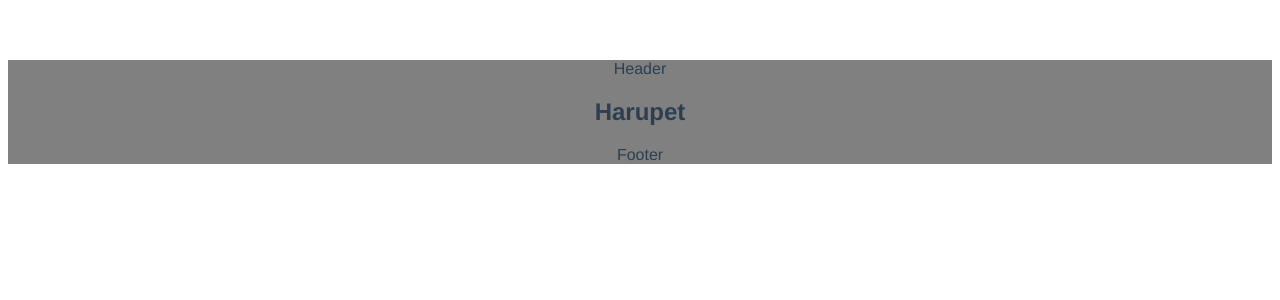
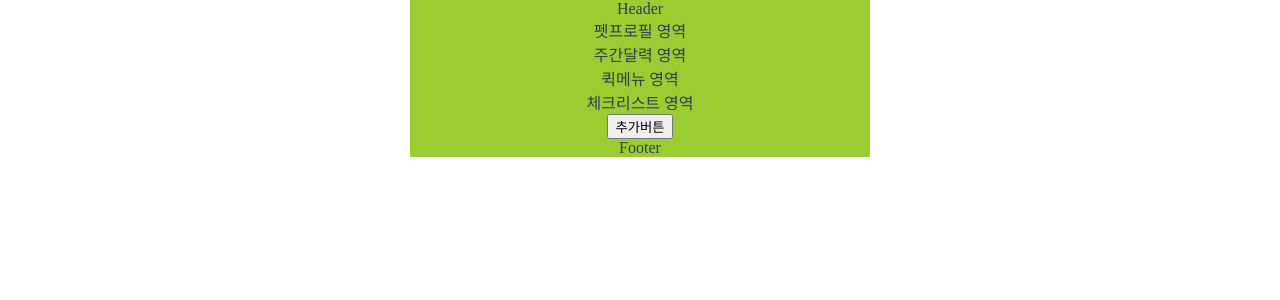
Before and after one commit to bsideproject/team4-frontend, a Vue app: page / in a window 1280 px wide. Shown: the top 300 px of the page. Built offline with nearby package versions, Linux system fonts and the light colour scheme.

Commit message:
chore: 디렉토리, 컴포넌트 구조 설계

```diff
--- a/src/App.vue
+++ b/src/App.vue
@@ -1,7 +1,7 @@
 <template>
   <Header/>
-  <div class="harupet">
-    <h2>Harupet</h2>
+  <div class="main">
+    <router-view></router-view>
   </div>
   <Footer/>
 </template>
@@ -20,14 +20,5 @@ export default {
 </script>
 
 <style>
-#app {
-  font-family: Avenir, Helvetica, Arial, sans-serif;
-  -webkit-font-smoothing: antialiased;
-  -moz-osx-font-smoothing: grayscale;
-  text-align: center;
-  color: #2c3e50;
-  margin-top: 60px;
-
-  background: grey;
-}
+@import "assets/styles/common.scss";
 </style>
--- a/src/assets/styles/common.scss
+++ b/src/assets/styles/common.scss
@@ -1,2 +1,13 @@
-@charset 'utf-8';
-@import 'fonts';
+
+#app {
+  max-width: 460px;
+  margin: auto;
+  color: #2c3e50;
+  text-align: center;
+  background: yellowgreen;
+}
+
+body {
+  margin: 0;
+  padding: 0;
+}
--- /dev/null
+++ b/src/components/CustomPopup.vue
@@ -0,0 +1,14 @@
+<template>
+  <div class="customPopup">
+    <slot></slot>
+  </div>
+</template>
+
+<script>
+export default {
+}
+</script>
+
+<style scoped>
+
+</style>
--- /dev/null
+++ b/src/pages/checkList/index.vue
@@ -0,0 +1,32 @@
+<template>
+  <div class="checkList">
+    <div>펫프로필 영역</div>
+    <div>주간달력 영역</div>
+    <div>퀵메뉴 영역</div>
+    <div>체크리스트 영역</div>
+
+    <button>추가버튼</button>
+  </div>
+</template>
+
+<script>
+// import {ref, reactive} from "vue";
+import customPopup from "@/components/CustomPopup";
+export default {
+  components: {
+    customPopup,
+  },
+  setup() {
+    function showModal() {
+      console.log('##모달 팝업')
+    }
+    return {
+      showModal,
+    }
+  }
+}
+</script>
+
+<style scoped>
+
+</style>
--- /dev/null
+++ b/src/router.js
@@ -0,0 +1,14 @@
+import { createWebHistory, createRouter } from 'vue-router';
+
+const routes = [
+    {
+        path: '/',
+        name: 'CheckList',
+        component: () => import('@/pages/checkList/index'), // 동적 import
+    },
+];
+
+export const router = createRouter({
+    history: createWebHistory(),
+    routes,
+});
```
Also changed, not shown: src/main.js (+8 -1 lines), src/pages/Login.vue (added, +13 -0 lines), src/pages/bringUpDiary/create.vue (added, +15 -0 lines), src/pages/bringUpDiary/index.vue (added, +13 -0 lines), src/pages/checkList/quickNote.vue (added, +12 -0 lines), router/index.js (deleted).
